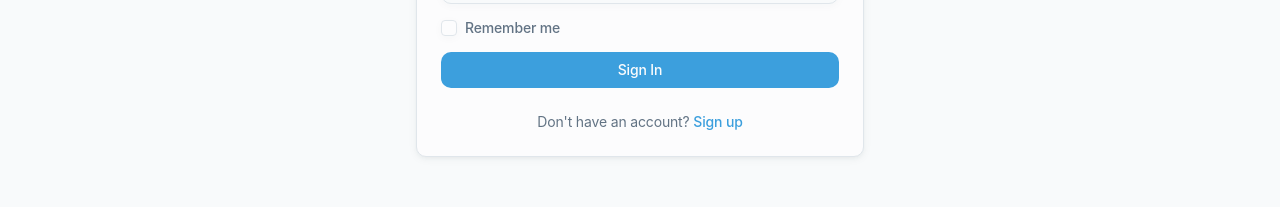
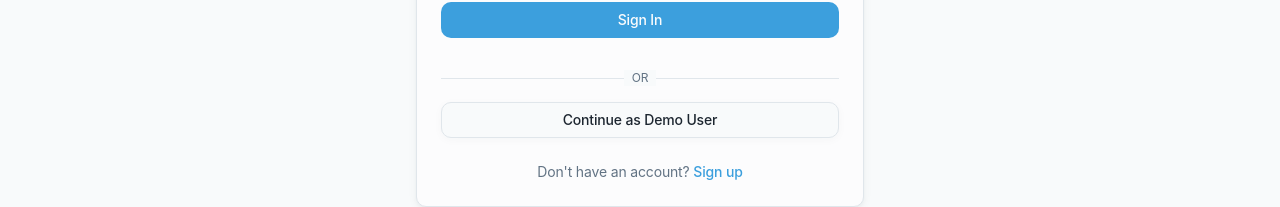
Before and after one commit to preethbera/stress_companion_frontend, a React (Vite) app: page /login in a window 1280 px wide. Shown: the part 428-635 px from the top of the page. Built offline with nearby package versions, Linux system fonts and the light colour scheme; no server answers.

Commit message:
trigger vercel rebuild

```diff
--- a/src/components/features/auth/LoginForm.jsx
+++ b/src/components/features/auth/LoginForm.jsx
@@ -15,7 +15,14 @@ export function LoginForm() {
   const navigate = useNavigate();
   // Using exact selectors ensures React 100% binds exactly to changes in these fields
   const login = useAuthStore((state) => state.login);
+  const loginAsDemo = useAuthStore((state) => state.loginAsDemo);
   const isLoading = useAuthStore((state) => state.isLoading);
+
+  const handleDemoLogin = () => {
+    loginAsDemo();
+    toast.warning("You are using a demo account. Features requiring the backend will not work properly.");
+    navigate("/dashboard");
+  };
 
   async function onSubmit(event) {
     event.preventDefault();
@@ -98,6 +105,25 @@ export function LoginForm() {
           <Button type="submit" className="w-full rounded-md bg-primary text-primary-foreground hover:bg-primary/90" disabled={isLoading}>
             {isLoading ? "Signing in..." : "Sign In"}
           </Button>
+
+          <div className="relative my-4">
+            <div className="absolute inset-0 flex items-center">
+              <Separator className="bg-border" />
+            </div>
+            <div className="relative flex justify-center text-xs uppercase">
+              <span className="bg-background px-2 text-muted-foreground">Or</span>
+            </div>
+          </div>
+
+          <Button
+            type="button"
+            variant="outline"
+            className="w-full rounded-md border-input"
+            onClick={handleDemoLogin}
+            disabled={isLoading}
+          >
+            Continue as Demo User
+          </Button>
         </form>
       </CardContent>
       <CardFooter className="flex justify-center">
--- a/src/components/features/auth/RegisterForm.jsx
+++ b/src/components/features/auth/RegisterForm.jsx
@@ -36,7 +36,14 @@ export function RegisterForm() {
   const navigate = useNavigate();
   // Safe destructuring using exact Zustand selectors to prevent React render hanging
   const register = useAuthStore((state) => state.register);
+  const loginAsDemo = useAuthStore((state) => state.loginAsDemo);
   const isLoading = useAuthStore((state) => state.isLoading);
+
+  const handleDemoLogin = () => {
+    loginAsDemo();
+    toast.warning("You are using a demo account. Features requiring the backend will not work properly.");
+    navigate("/dashboard");
+  };
 
   const handleInputChange = (e) => {
     const { id, value } = e.target;
@@ -222,6 +229,25 @@ export function RegisterForm() {
           <Button type="submit" className="w-full rounded-md bg-primary text-primary-foreground hover:bg-primary/90" disabled={isLoading}>
             {isLoading ? "Creating account..." : "Create Account"}
           </Button>
+
+          <div className="relative my-4">
+            <div className="absolute inset-0 flex items-center">
+              <Separator className="bg-border" />
+            </div>
+            <div className="relative flex justify-center text-xs uppercase">
+              <span className="bg-background px-2 text-muted-foreground">Or</span>
+            </div>
+          </div>
+
+          <Button
+            type="button"
+            variant="outline"
+            className="w-full rounded-md border-input"
+            onClick={handleDemoLogin}
+            disabled={isLoading}
+          >
+            Continue as Demo User
+          </Button>
         </form>
       </CardContent>
       <CardFooter className="flex justify-center">
--- a/src/lib/axios.js
+++ b/src/lib/axios.js
@@ -37,7 +37,10 @@ api.interceptors.response.use(
   },
   (error) => {
     console.error("Axios Response Error intercept:", error);
-    if (error.response && error.response.status === 401) {
+    // Extract token from request config to see if it's the demo token
+    const isDemoToken = error.config?.headers?.Authorization?.includes("demo-token-123");
+
+    if (error.response && error.response.status === 401 && !isDemoToken) {
       localStorage.removeItem("stress_companion_auth");
       if (window.location.pathname !== "/login") {
          window.location.href = "/login";
--- a/src/store/useAuthStore.js
+++ b/src/store/useAuthStore.js
@@ -110,6 +110,22 @@ export const useAuthStore = create(
         set({ user: null, token: null, isAuthenticated: false, error: null });
       },
 
+      loginAsDemo: () => {
+        set({
+          user: {
+            person_id: "demo-user-123",
+            name: "Demo User",
+            email: "demo@example.com",
+            age: 25,
+            gender: "non-binary",
+          },
+          token: "demo-token-123",
+          isAuthenticated: true,
+          error: null,
+          isLoading: false
+        });
+      },
+
       clearError: () => {
         set({ error: null });
       },
```
Also changed, not shown: 1 other file (tests, documents, lock files or other folders).
